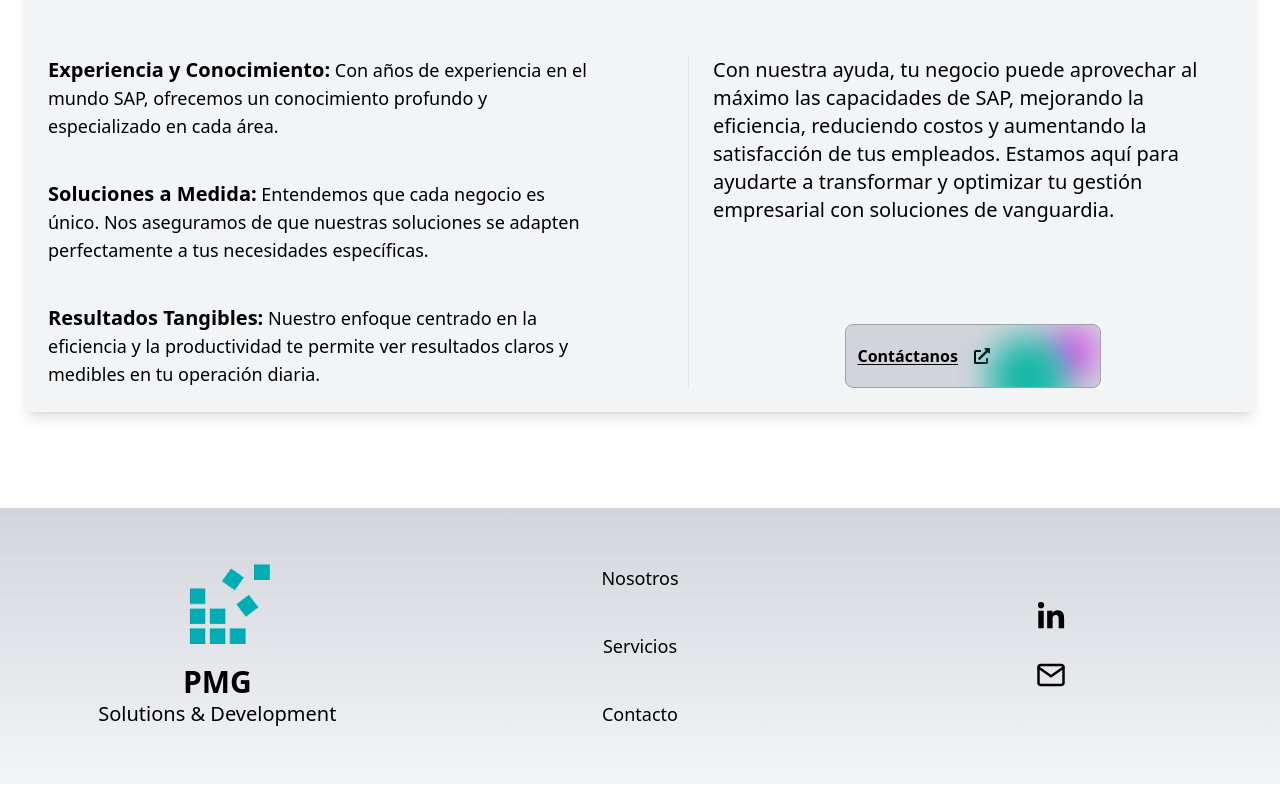
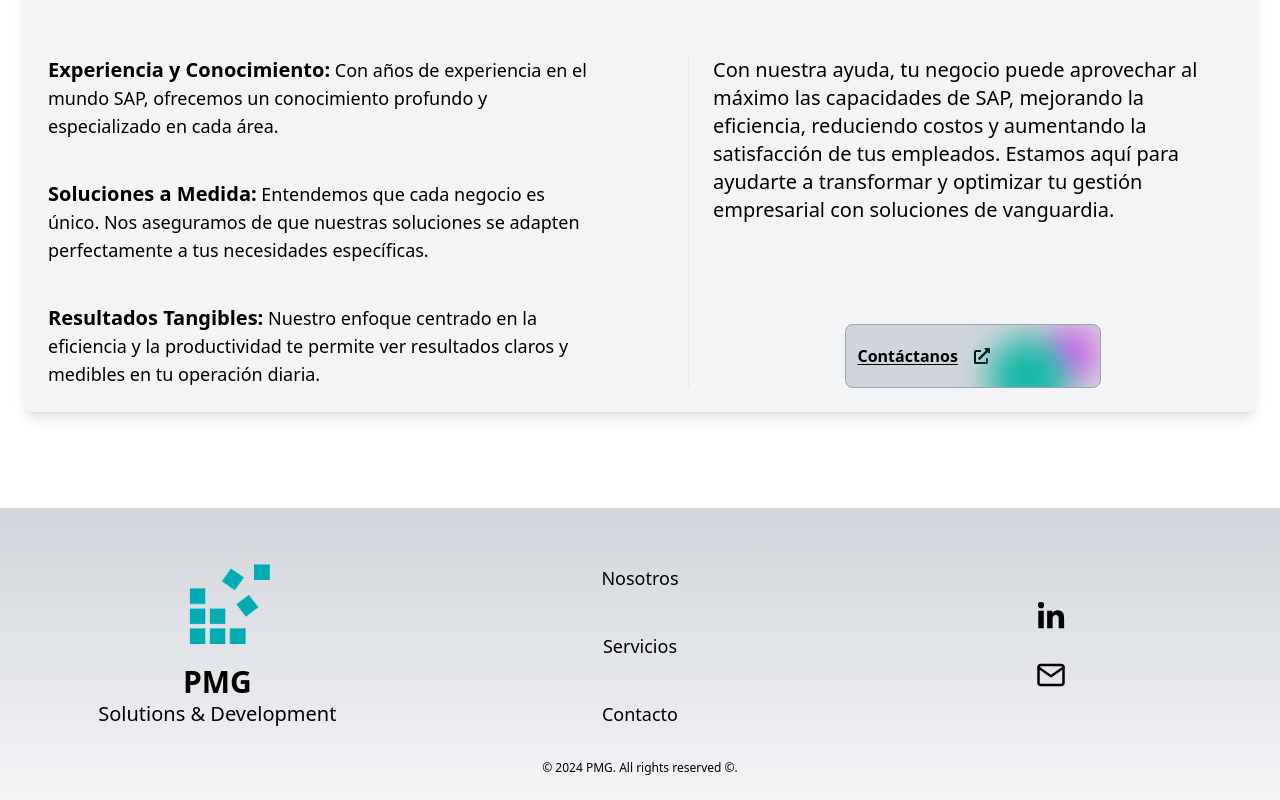
Before and after one commit to beMimg/PMG, a React (Create React App) app: page / in a window 1280 px wide. Shown: the part 2343-3143 px from the top of the page. Built offline with nearby package versions, Linux system fonts and the light colour scheme.

Commit message:
All rights deserved PMG

```diff
--- a/src/components/footer/Footer.tsx
+++ b/src/components/footer/Footer.tsx
@@ -5,8 +5,8 @@ import Socials from "./Socials";
 
 const Footer = () => {
   return (
-    <footer className="bg-gradient-to-b from-gray-300 to-gray-100 p-6 py-14 ">
-      <div className="mx-auto flex max-w-7xl flex-col items-center justify-between gap-12 px-6 text-sm md:grid md:grid-cols-3">
+    <footer className="flex w-full flex-col gap-8 bg-gradient-to-b from-gray-300 to-gray-100 p-6 pt-14">
+      <div className="mx-auto flex w-full max-w-7xl flex-col items-center justify-between gap-12 px-6 text-sm md:grid md:grid-cols-3">
         <div className="pl-6 md:self-start md:pl-0">
           <CustomLogo component="footer" />
         </div>
@@ -19,6 +19,9 @@ const Footer = () => {
           <Socials />
         </div>
       </div>
+      <div className="flex w-full items-center justify-center">
+        <p className=" text-xs">© 2024 PMG. All rights reserved ©.</p>
+      </div>
     </footer>
   );
 };
```
